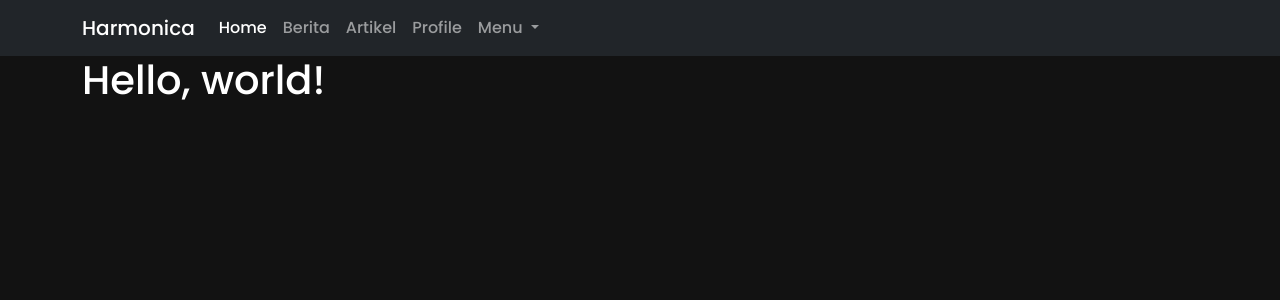
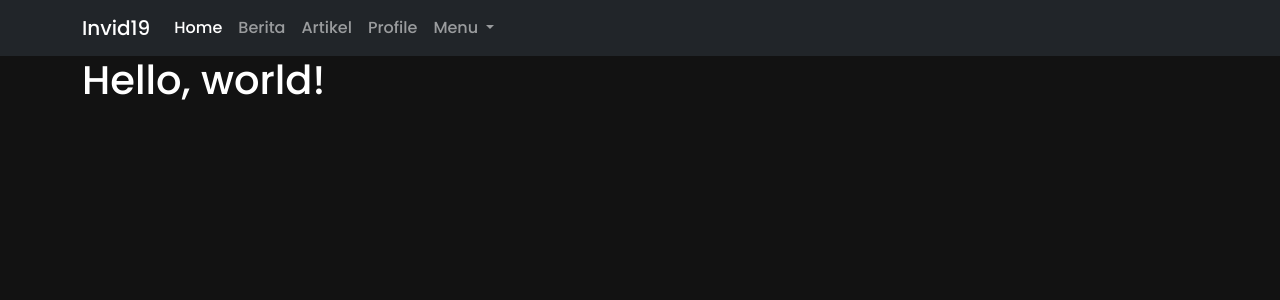
Before and after one commit to harmonica-pacil/invid19, a Django app: page / in a window 1280 px wide. Shown: the top 300 px of the page. Run offline with Django 3.2, Linux system fonts and the light colour scheme.

Commit message:
change webname on the navbar

```diff
--- a/templates/navbar.html
+++ b/templates/navbar.html
@@ -1,6 +1,6 @@
 <nav class="navbar navbar-expand-lg navbar-dark bg-dark">
   <div class="container-fluid container">
-    <a class="navbar-brand" href="#">Harmonica</a>
+    <a class="navbar-brand" href="#">Invid19</a>
     <button class="navbar-toggler" type="button" data-bs-toggle="collapse" data-bs-target="#navbarNavDropdown"
       aria-controls="navbarNavDropdown" aria-expanded="false" aria-label="Toggle navigation">
       <span class="navbar-toggler-icon"></span>
```
